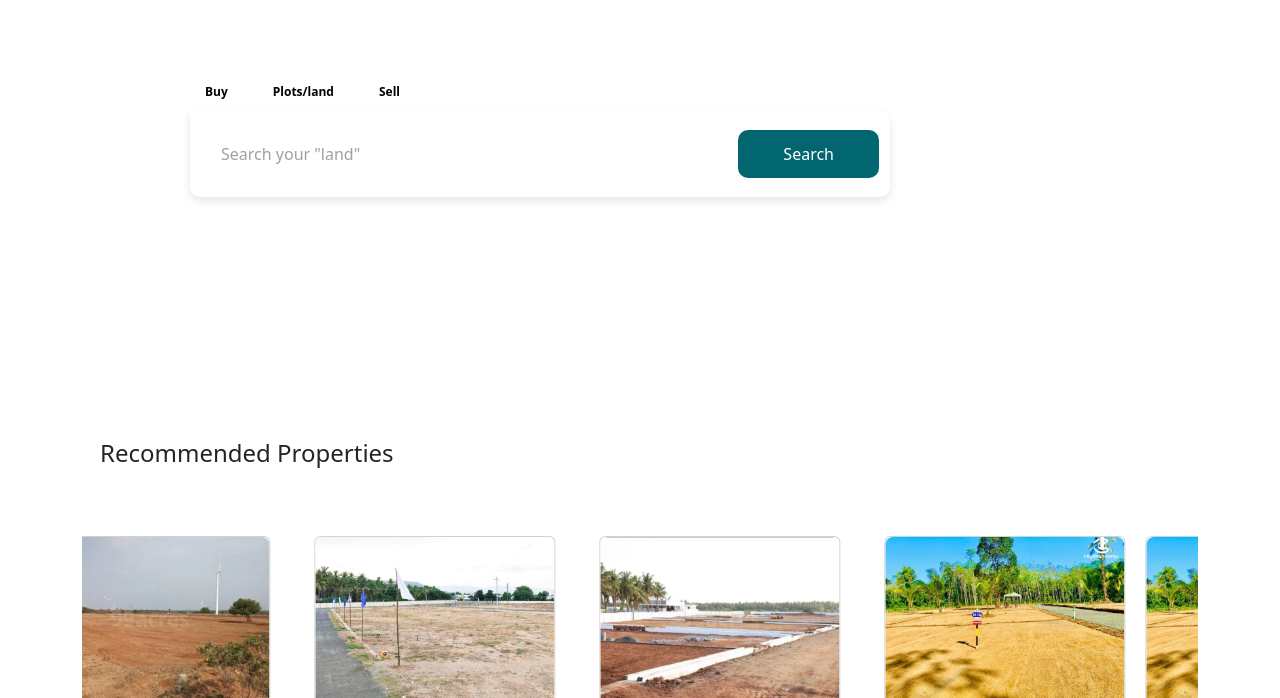
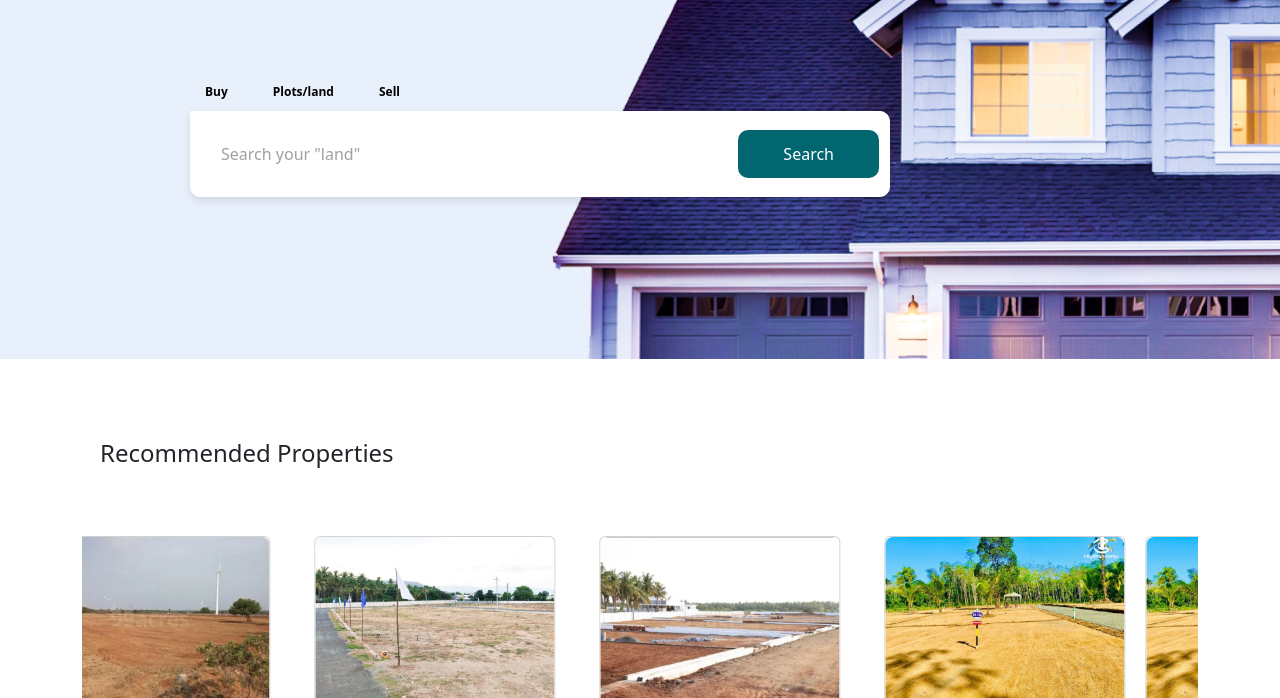
Before and after one commit to NANDHINI-7/Nandy1, a plain HTML site: page index.html in a window 1280 px wide. Shown: the part 410-1108 px from the top of the page. Drawn offline with nearby package versions, Linux system fonts and the light colour scheme.

Commit message:
style.css

```diff
--- a/style.css
+++ b/style.css
@@ -190,7 +190,7 @@ header {
 
 section {
   height: 76vh;
-  background-image: url('/page/img/BannerImage.png');
+  background-image: url('./img/BannerImage.png');
   background-size: cover;
   background-position: center;
   background-repeat: no-repeat;
```
